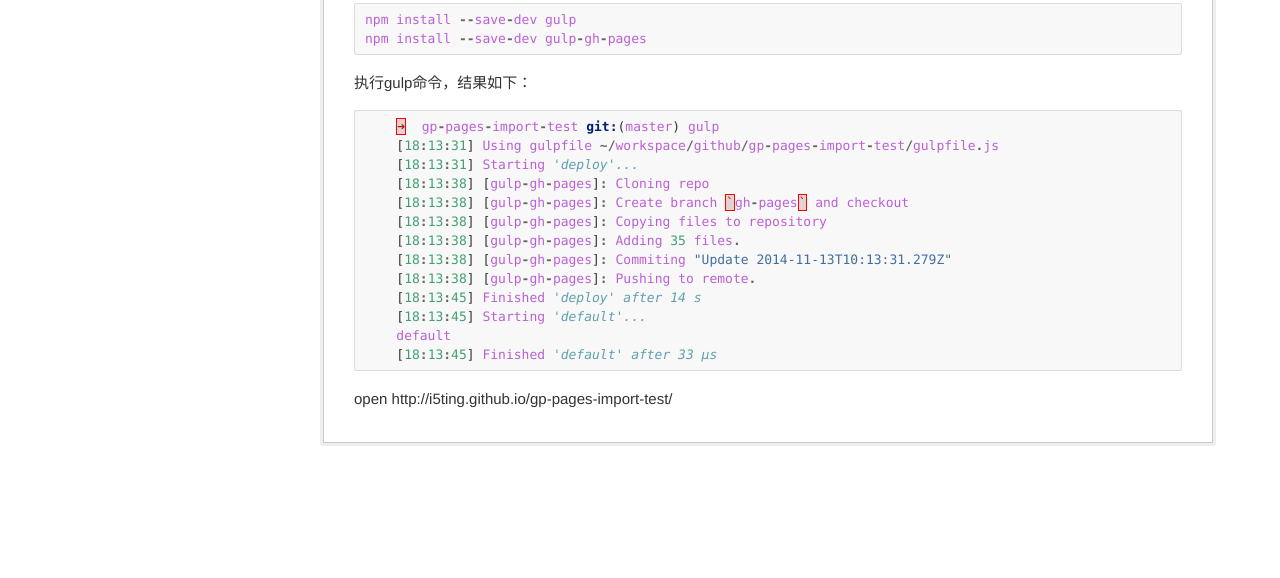
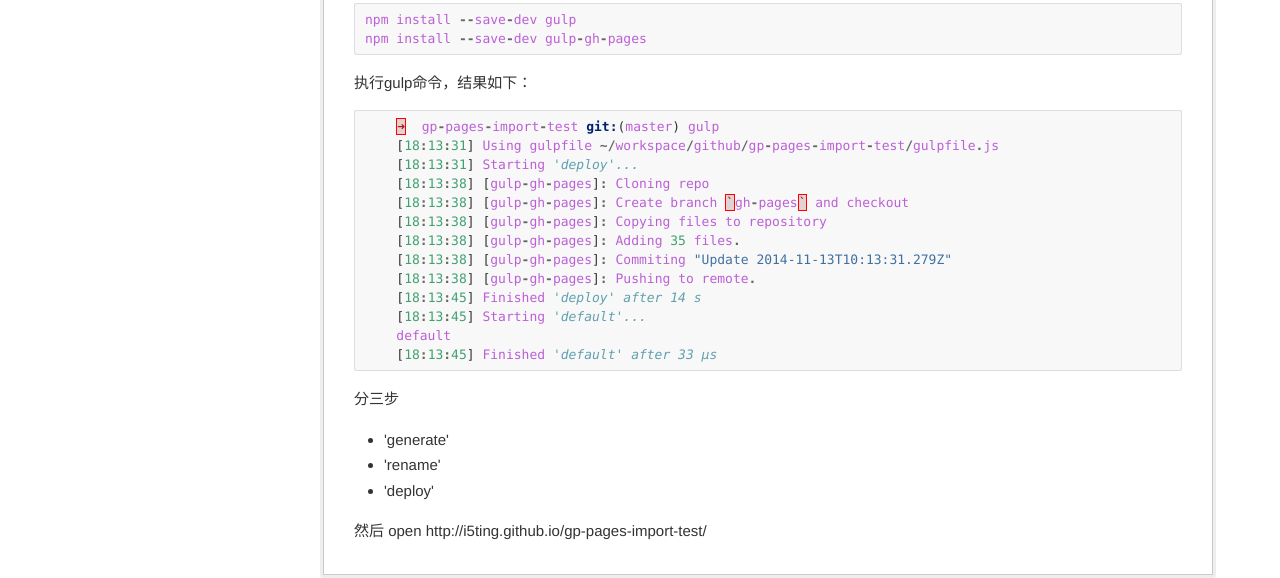
Before and after one commit to i5ting/gp-pages-import-test, a plain HTML site: page README.html in a window 1280 px wide. Shown: the part 500-1078 px from the top of the page. Before the commit the page ends 946 px from the top, so only its background shows below. Drawn offline with Linux system fonts and the light colour scheme.

Commit message:
Update 2014-11-13T13:43:13.480Z

```diff
--- a/README.html
+++ b/README.html
@@ -165,7 +165,16 @@
 <span class="w">    </span><span class="vg">default</span>
 <span class="w">    </span><span class="p">[</span><span class="il">18</span><span class="o">:</span><span class="il">13</span><span class="o">:</span><span class="il">45</span><span class="p">]</span><span class="w"> </span><span class="vg">Finished</span><span class="w"> </span><span class="c1">&#39;default&#39; after 33 μs</span>
 </pre></div>
-<p>open http://i5ting.github.io/gp-pages-import-test/</p>
+<p>分三步</p>
+
+<ul>
+<li>&#39;generate&#39;</li>
+<li>&#39;rename&#39;</li>
+<li>&#39;deploy&#39;</li>
+</ul>
+
+<p>然后
+open http://i5ting.github.io/gp-pages-import-test/</p>
 
 			          	</article>
 			        </div>
```
Also changed, not shown: index.html (+10 -1 lines).
